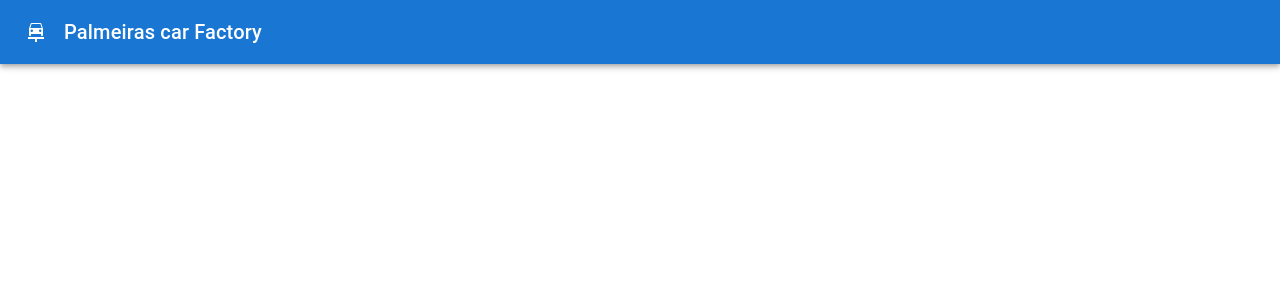
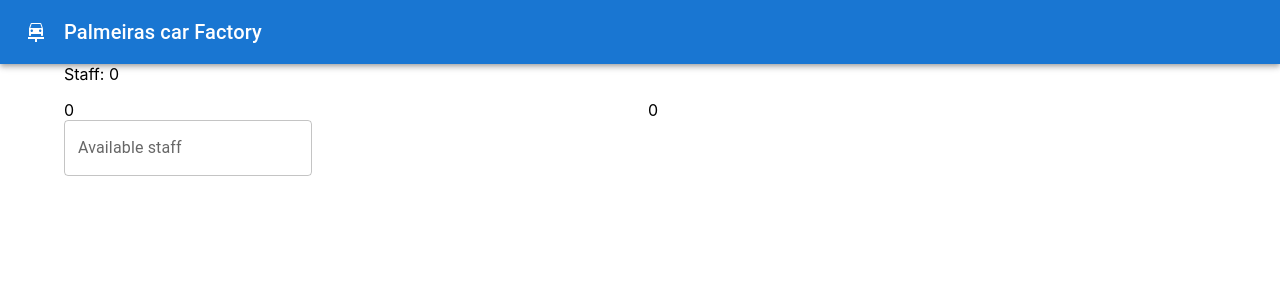
Before and after one commit to samReact/palmeiras_front, a React (Create React App) app: page / in a window 1280 px wide. Shown: the top 300 px of the page. Built offline with nearby package versions, Linux system fonts and the light colour scheme.

Commit message:
:sparkles: add global state

```diff
--- a/src/App.js
+++ b/src/App.js
@@ -1,11 +1,33 @@
+import { Container } from '@mui/material'
+import { createContext, useReducer } from 'react'
+import Home from './pages/Home'
 import NavBar from './parts/NavBar'
 import './styles/App.css'
 
+const initialState = { staff: 0, carsA: 0, carsB: 0 }
+
+function reducer(state, action) {
+  const { type, payload } = action
+  switch (type) {
+    case 'handleStaff':
+      return { ...state, staff: payload }
+    default:
+      throw new Error()
+  }
+}
+
+export const Context = createContext(initialState)
+
 function App() {
+  const [state, dispatch] = useReducer(reducer, initialState)
+
   return (
-    <div>
+    <Context.Provider value={[state, dispatch]}>
       <NavBar />
-    </div>
+      <Container>
+        <Home />
+      </Container>
+    </Context.Provider>
   )
 }
 
--- /dev/null
+++ b/src/pages/Home.js
@@ -0,0 +1,32 @@
+import { Grid, TextField } from '@mui/material'
+import { useContext } from 'react'
+import { Context } from '../App'
+
+export default function Home() {
+  const [state, dispatch] = useContext(Context)
+  const { carsA, carsB, staff } = state
+  const onChange = (e) => {
+    dispatch({ type: 'handleStaff', payload: e.target.value })
+  }
+  return (
+    <>
+      <Grid container spacing={2}>
+        <Grid item xs={12}>
+          <div>Staff: {staff}</div>
+        </Grid>
+        <Grid item xs={6}>
+          {carsA}
+        </Grid>
+        <Grid item xs={6}>
+          {carsB}
+        </Grid>
+      </Grid>
+      <TextField
+        id="outlined-number"
+        label="Available staff"
+        type="number"
+        onChange={onChange}
+      />
+    </>
+  )
+}
```
